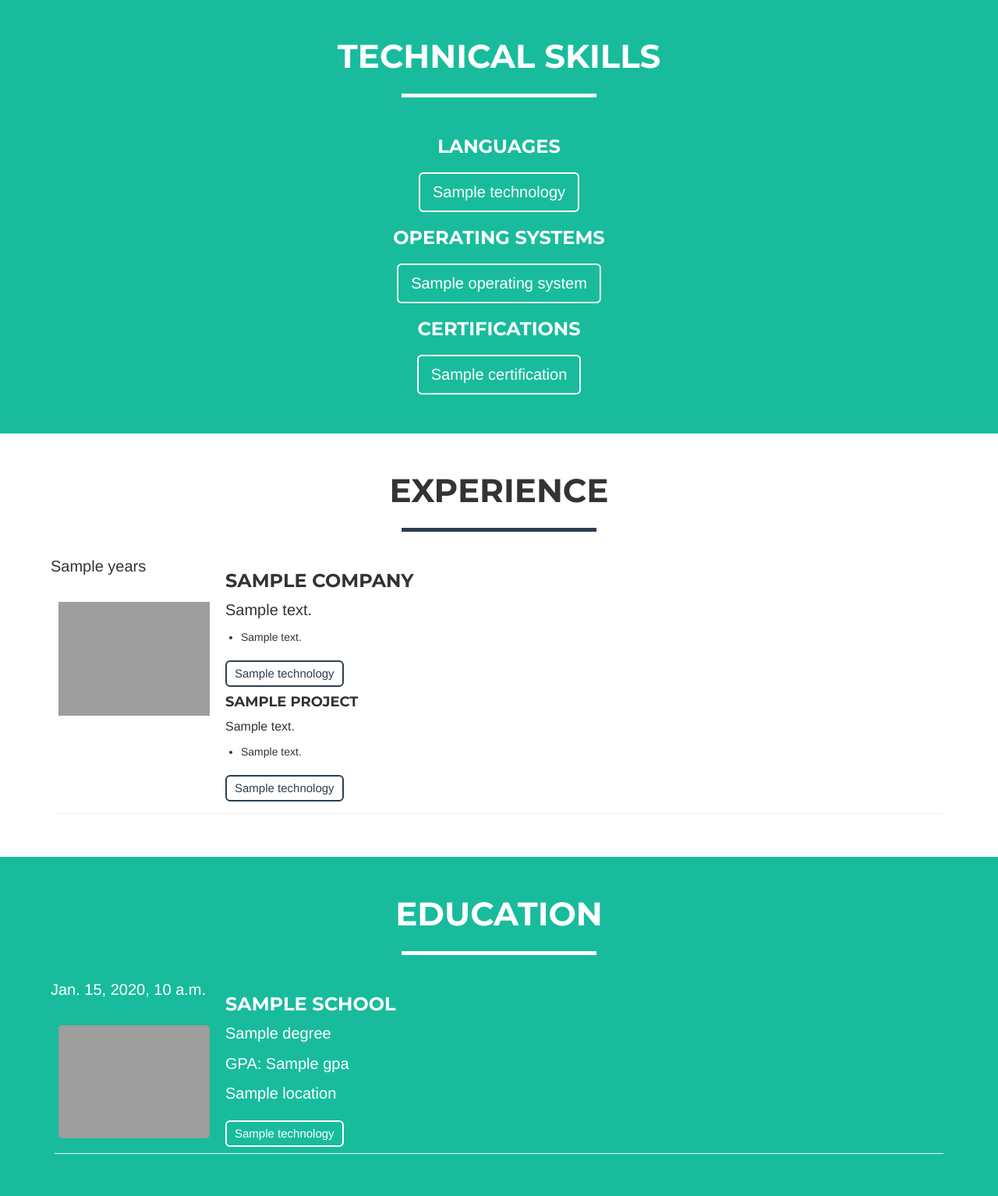
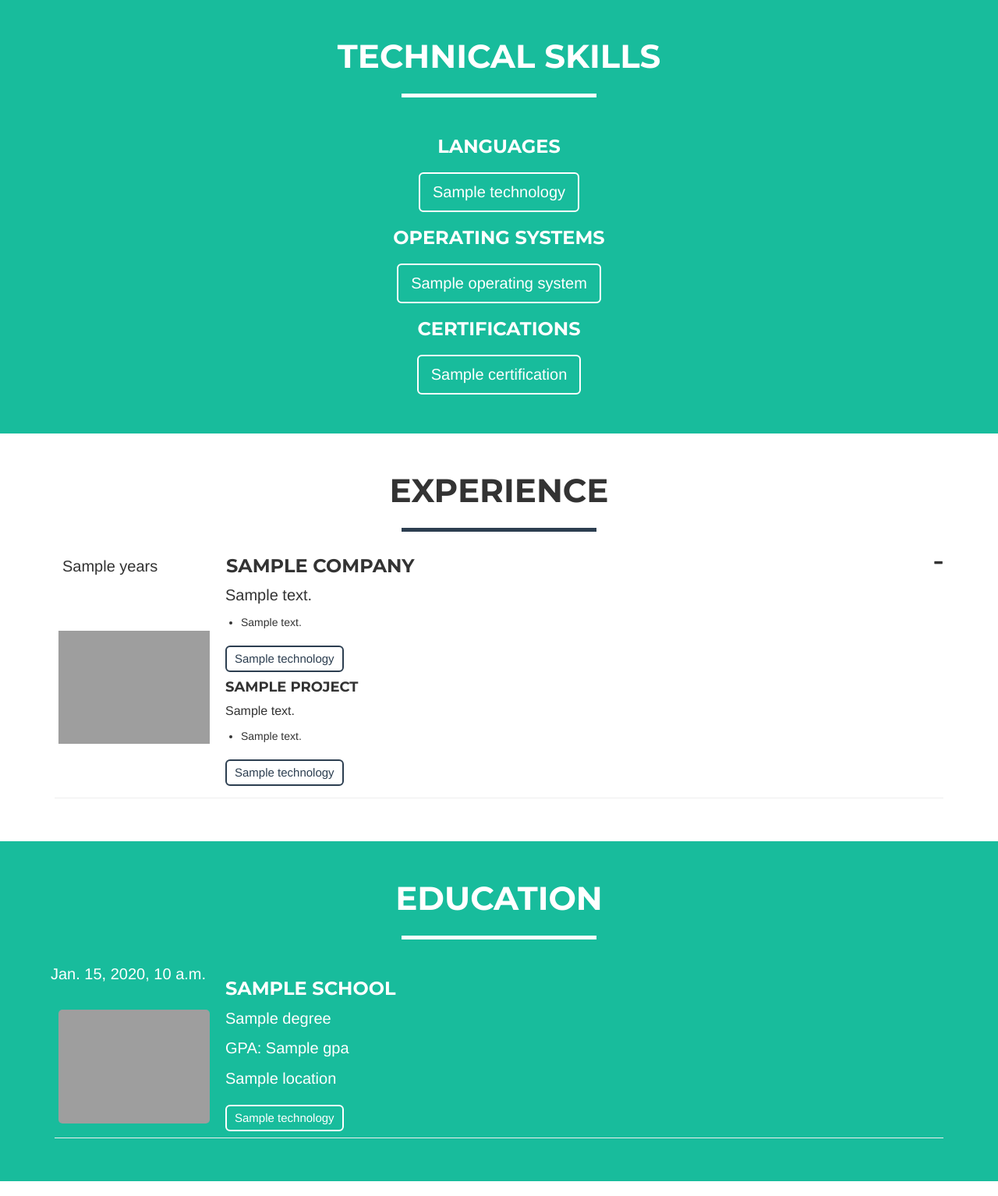
Before and after one commit to nickweseman/djangoresume, a Django app: template resume/templates/resume/index.html in a window 1280 px wide. Shown: the part 1064-2598 px from the top of the page at 78% size. Run offline with Django 3.2, Linux system fonts and the light colour scheme; the template is opened without the code that fills it: most values are stand-ins (such as "Sample title", 1, 10 or a date in 2020); parts of the project's set-up code (start-up, migrations or seed data) failed here and were passed over; some libraries are stand-ins or nearby versions; grey boxes are pictures that could not be loaded.

Commit message:
added expand capability for experience section and fixed link colors

```diff
--- a/resume/static/css/freelancer.css
+++ b/resume/static/css/freelancer.css
@@ -18,7 +18,15 @@ p.small {
     font-size: 16px;
 }
 
-a,
+/* Use Wikipedia link colors */
+a {
+    color: #0645AD;
+}
+
+a:visited {
+    color: #0B0080;
+}
+
 a:hover,
 a:focus,
 a:active,
@@ -190,14 +198,6 @@ header .intro-text .skills {
     border-color: #18BC9C;
 }
 
-/* Use Wikipedia link colors */
-a {
-    color: #0645AD;
-}
-
-a:visited {
-    color: #0B0080;
-}
 
 @media (min-width: 768px) {
     .navbar-custom {
@@ -397,6 +397,7 @@ footer .footer-below {
 .btn-title:active,
 .btn-title.active,
 .btn-title:focus,
+.btn-title:visited,
 .btn-title {
     color: white;
     font-size: 20px;
@@ -803,3 +804,12 @@ ul li {
 .not-visible {
     display: none;
 }
+
+h3.minimizable {
+    padding-left:220px;
+}
+
+.minMaxBtn {
+    float:right;
+    cursor:pointer;
+}
--- a/resume/static/js/freelancer.js
+++ b/resume/static/js/freelancer.js
@@ -42,4 +42,23 @@
         });
     });
 
+    // Minimize / Maximize a section when clicked
+    $(".minMaxBtn").click(function(){
+        var icon = $(this).find('i:first');
+
+        if(icon.attr("class").indexOf("minus") !== -1) {
+           icon.removeClass("glyphicon-minus");
+           icon.addClass("glyphicon-plus");
+        }
+        else {
+            icon.removeClass("glyphicon-plus");
+            icon.addClass("glyphicon-minus");
+        }
+
+        var buttonId = this.id;
+        var boxId = buttonId.substring(buttonId.lastIndexOf('-') + 1);
+
+        $("#box-" + boxId).slideToggle();
+    });
+
 })(jQuery); // End of use strict
--- a/resume/templates/resume/index.html
+++ b/resume/templates/resume/index.html
@@ -174,8 +174,12 @@
                     </div>
                 </div>
                 {% for experience in experiences %}
-                <div class="row">
+                    <div id="button-{{ experience.id }}" class="minMaxBtn">
+                        <i class="glyphicon glyphicon-minus"></i>
+                    </div>
                     <p class="timeline-date">{{ experience.years }}</p>
+                    <h3 class="minimizable">{{ experience.company }}</h3>
+                    <div id="box-{{ experience.id }}" class="row">
                         <table>
                             <tr>
                                 <td class="timeline-image">
@@ -187,7 +191,6 @@
                                 </td>
                                 <td>
                                     <div>
-                                    <h3>{{ experience.company }}</h3>
                                         <p>{{ experience.description }}</p>
                                         <!-- If responsibilities are directly on the Experience -->
                                         <ul>
```
Lines whose indentation alone changed are shown as unchanged.
